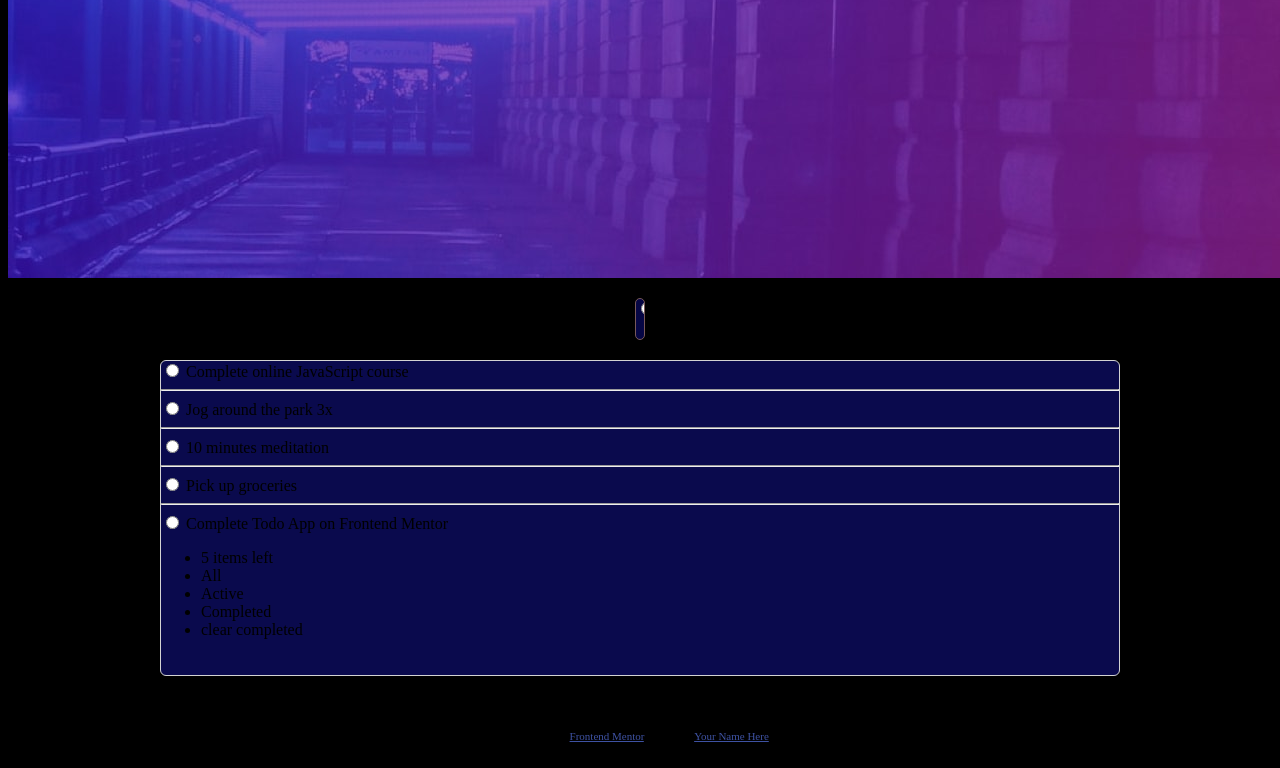
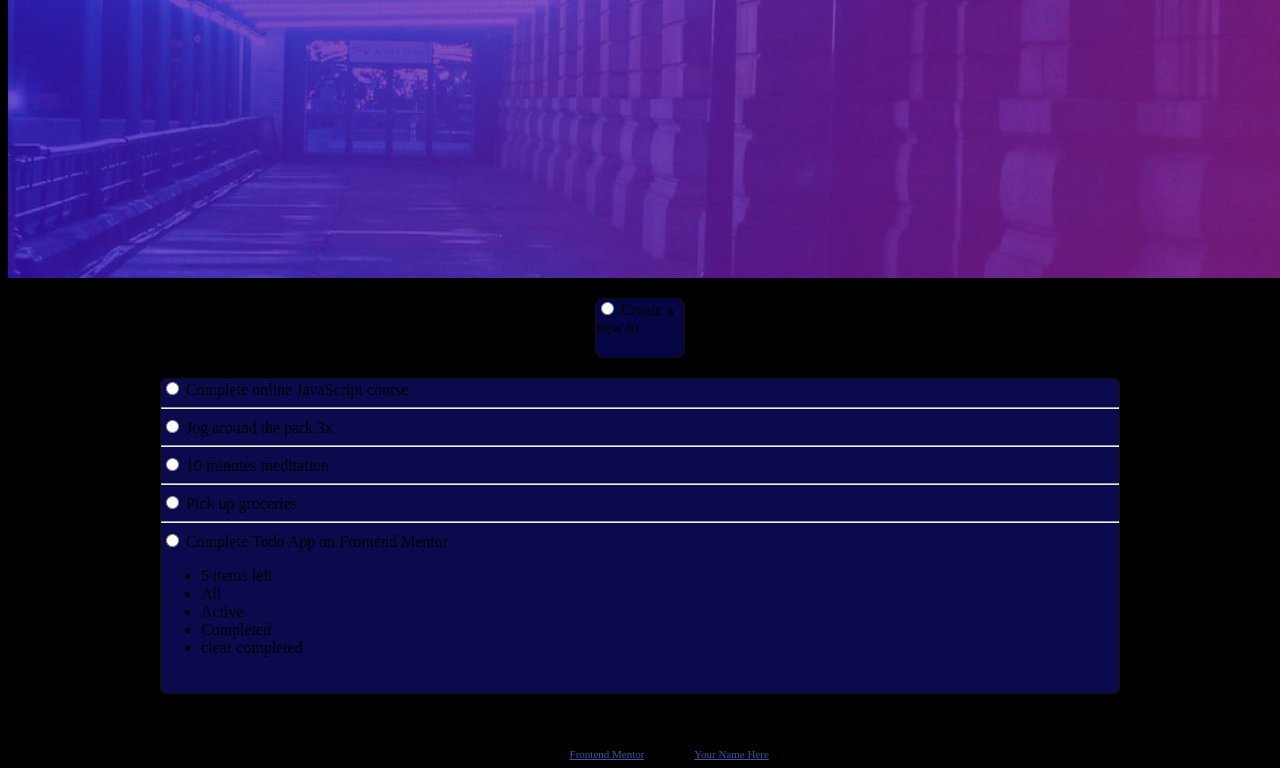
Before and after one commit to joy-devs/frontend-assignment-1, a plain HTML site: page index.html in a window 1280 px wide. Shown: the part 83-851 px from the top of the page. Drawn offline with Linux system fonts and the light colour scheme.

Commit message:
added dot

```diff
--- a/index.html
+++ b/index.html
@@ -26,11 +26,12 @@
   <!-- Add dynamic number -->
 
   <section>
-  <img src="/images/bg-desktop-dark.jpg" alt="">
+  <img src="./images/bg-desktop-dark.jpg" alt="">
   </section>
 
   <div class="item1">
-    <input type="radio" placeholder="create a new to do... ">
+    <input type="radio">
+    <label for="">Create a new to</label>
   </div>
   <div id="wrapper">
     <input type="radio" >
--- a/style.css
+++ b/style.css
@@ -23,13 +23,13 @@ body{
 }
 .item1{
     border-radius: 8px;
-    width: 10px;
+    width: 90px;
+    margin:20px auto ;
     box-sizing:border-box;
     background-color:rgb(6, 6, 68);
-    margin: 20px auto;
     padding: 0 0 20px;
     overflow: hidden;
-    border: 1px solid rgb(120, 89, 89);
+    border: 1px solid rgb(21, 12, 12);
 }
 #wrapper{
     background-color:rgb(10, 10, 77);
@@ -37,10 +37,11 @@ body{
     max-width: 960px;
     margin: 20px auto;
     border-radius: 6px;
-    box-shadow: 1px 10px 10px rgba(0, 0, 0, 0.7);
     box-sizing: border-box;
     padding: 0 0 20px;
     overflow: hidden;
-    border: 1px solid lightgray;
+    border: 1px solid rgb(21, 12, 12);
+
+
 
 }
```
